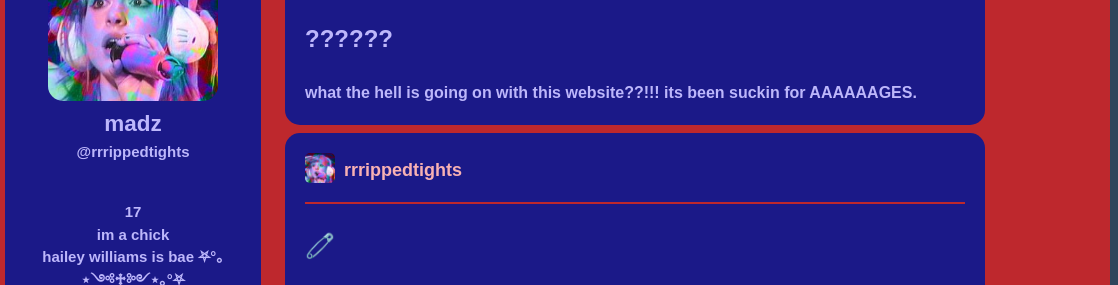
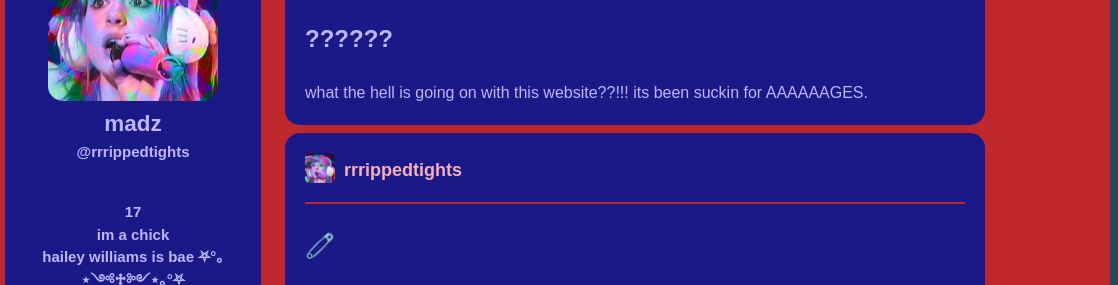
Before and after one commit to teya16/bonnicitherese.github.io, a plain HTML site: page Blog3.html in a window 1280 px wide. Shown: the part 126-411 px from the top of the page, 0-1118 px from the left. Drawn offline with Linux system fonts and the light colour scheme.

Commit message:
blog_3_style.css
added css

```diff
--- a/Styles/blog_3_style.css
+++ b/Styles/blog_3_style.css
@@ -53,6 +53,10 @@ width: 700px;
 color: #bdb7fb;
 }
 
+.card_custom p{
+font-weight: 100;
+}
+
 .card_custom a{
 color: #f8b1b3;
 }
```
